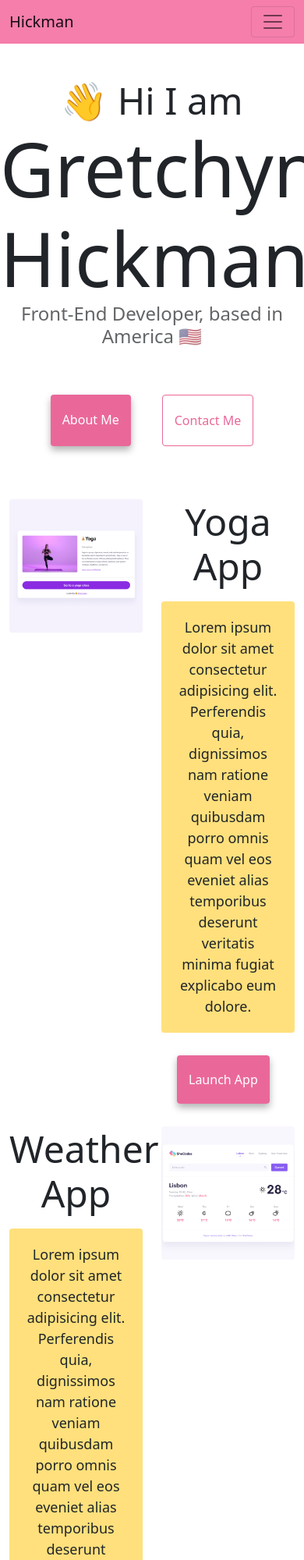
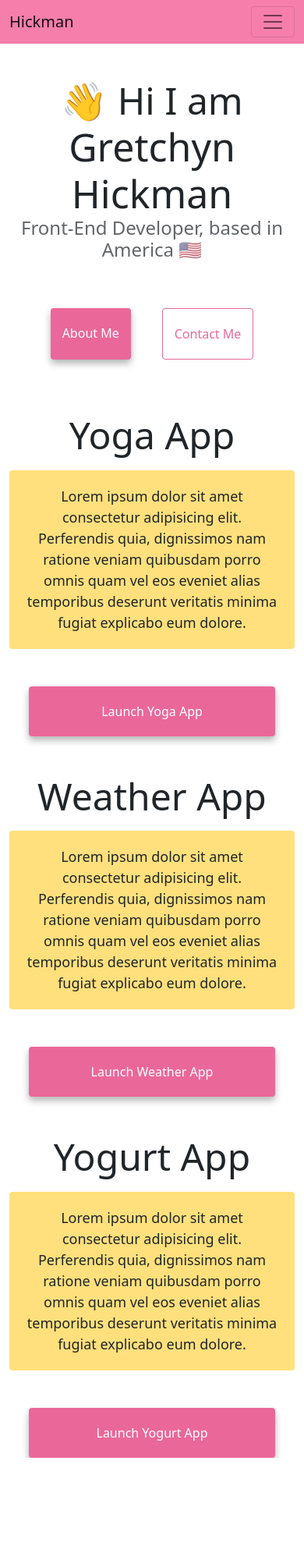
Before and after one commit to AnneAugust606/About-Me, a plain HTML site: page index.html in a window 390 px wide. Shown: the top 2000 px of the page at 78% size. After the commit the page ends 1869 px from the top, so only its background shows below. Drawn offline with nearby package versions, Linux system fonts and the light colour scheme.

Commit message:
made more reactive for small devices

```diff
--- a/index.html
+++ b/index.html
@@ -56,10 +56,10 @@
     </div>
     <div class="container">
       <div class="row mt-5">
-        <div class="col-6">
-          <img src="images/yoga.png" class="img-fluid rounded" alt="" />
+        <div class="col-md-6 d-none d-md-block">
+          <img src="images/yoga.png" class="img-fluid rounded d-none d-md-block" alt="" />
         </div>
-        <div class="col-6">
+        <div class="col-md-6">
           <h2 class="mb-3">Yoga App</h2>
           <p>
             Lorem ipsum dolor sit amet consectetur adipisicing elit. Perferendis
@@ -68,12 +68,12 @@
             explicabo eum dolore.
           </p>
           <div class="mt-5">
-            <a href="#" class="primary-link">Launch App</a>
+            <a href="#" class="primary-link app-button">Launch Yoga App</a>
           </div>
         </div>
       </div>
       <div class="row mt-5">
-        <div class="col-6">
+        <div class="col-md-6">
           <h2 class="mb-3">Weather App</h2>
           <p>
             Lorem ipsum dolor sit amet consectetur adipisicing elit. Perferendis
@@ -82,18 +82,18 @@
             explicabo eum dolore.
           </p>
           <div class="mt-5">
-            <a href="#" class="primary-link">Launch App</a>
+            <a href="#" class="primary-link app-button">Launch Weather App</a>
           </div>
         </div>
-        <div class="col-6">
-          <img src="images/weather.png" class="img-fluid rounded" alt="" />
+        <div class="col-md-6 d-none d-md-block">
+          <img src="images/weather.png" class="img-fluid rounded d-none d-md-block" alt="" />
         </div>
       </div>
       <div class="row mt-5">
-        <div class="col-6">
-          <img src="images/yogurt.png" class="img-fluid rounded" alt="" />
+        <div class="col-md-6 d-none d-md-block">
+          <img src="images/yogurt.png" class="img-fluid rounded d-none d-md-block" alt="" />
         </div>
-        <div class="col-6">
+        <div class="col-md-6">
           <h2 class="mb-3">Yogurt App</h2>
           <p>
             Lorem ipsum dolor sit amet consectetur adipisicing elit. Perferendis
@@ -102,7 +102,7 @@
             explicabo eum dolore.
           </p>
           <div class="mt-5">
-            <a href="#" class="primary-link">Launch App</a>
+            <a href="#" class="primary-link app-button">Launch Yogurt App</a>
           </div>
         </div>
       </div>
--- a/src/style.css
+++ b/src/style.css
@@ -88,6 +88,9 @@ p {
 .about-paragraphs p {
   margin: 10px;
 }
+.app-button {
+    text-align: center;
+}
 
 .email-link {
   display: flex;
@@ -114,5 +117,10 @@ p {
   text-transform: capitalize;
 }
 @media (max-width: 600px) {
-
+    h1 {
+        font-size: 50px;
+    }
+    .app-button {
+    display: block;
+    margin: 0 25px;
 }
```
Also changed, not shown: about.html (+3 -3 lines).
